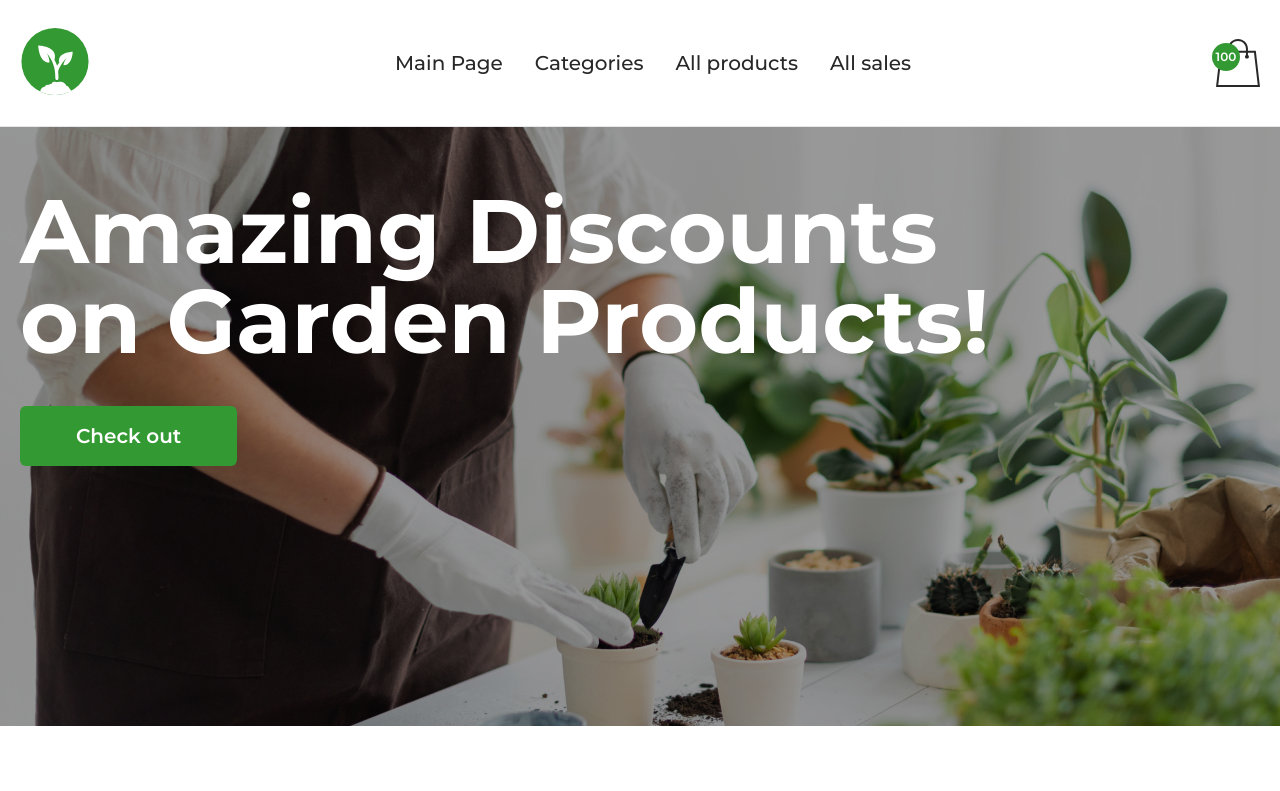
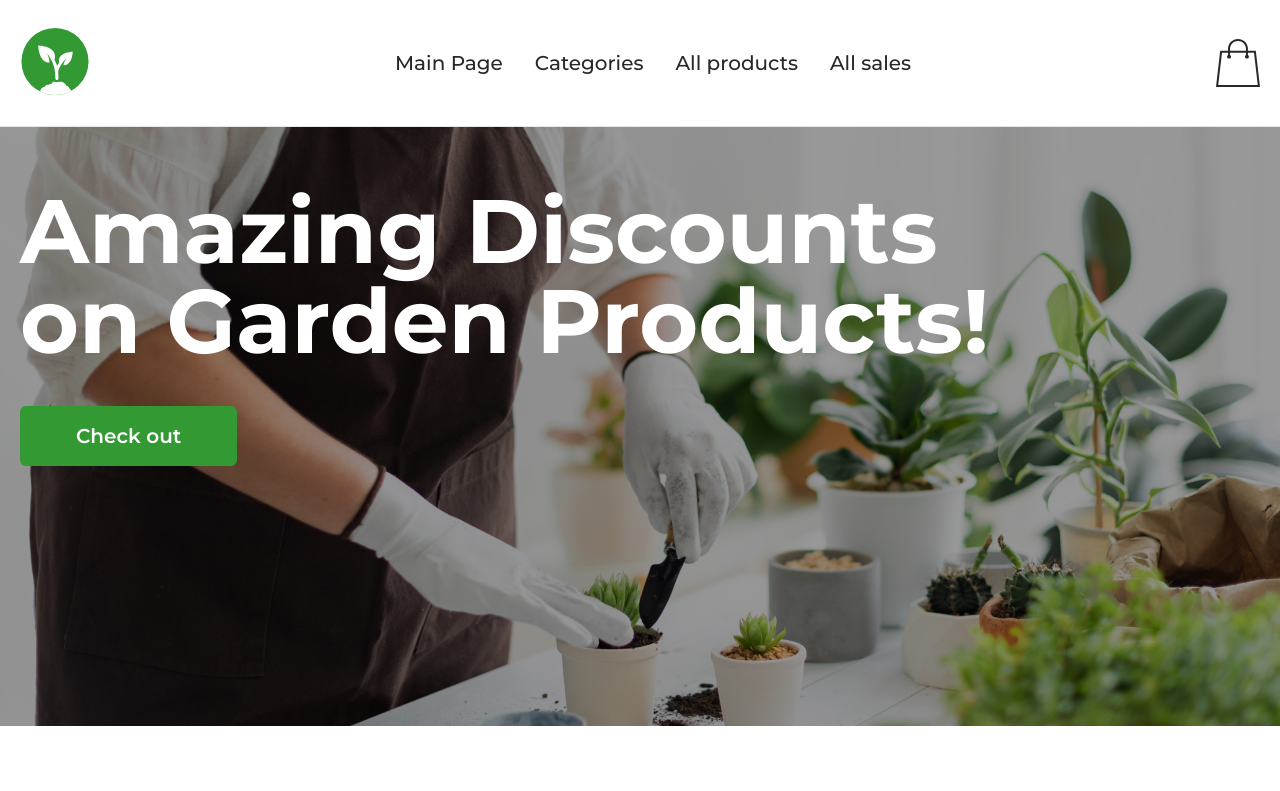
Before and after one commit to feelthatvib3/bloom, a React (Create React App) app: page / in a window 1280 px wide. Shown: the top 791 px of the page. Built offline with nearby package versions, Linux system fonts and the light colour scheme; no server answers.

Commit message:
Retrieve amount of products added from redux store

```diff
--- a/src/components/ui/CartButton.tsx
+++ b/src/components/ui/CartButton.tsx
@@ -1,14 +1,13 @@
 import cartImage from '../../assets/cart.svg';
+import { RootState, useAppSelector } from '../../store';
 
 export default function CartButton() {
-    const array = Array(100); // later obtained from redux store
+    const { productsAdded } = useAppSelector((state: RootState) => state.cart);
     return (
         <div className="relative cursor-pointer">
-            {array.length > 1 ? (
-                <div
-                    className={`${array.length > 99 ? 'text-xs' : 'text-md'} absolute -left-1 top-1 flex h-5 w-5 items-center justify-center rounded-full bg-accent font-semibold text-white lg:h-7 lg:w-7`}
-                >
-                    {array.length}
+            {productsAdded > 0 ? (
+                <div className="absolute -left-1 top-1 flex h-5 w-5 items-center justify-center rounded-full bg-accent text-xs font-semibold text-white lg:h-7 lg:w-7">
+                    {productsAdded}
                 </div>
             ) : null}
             <img
```
